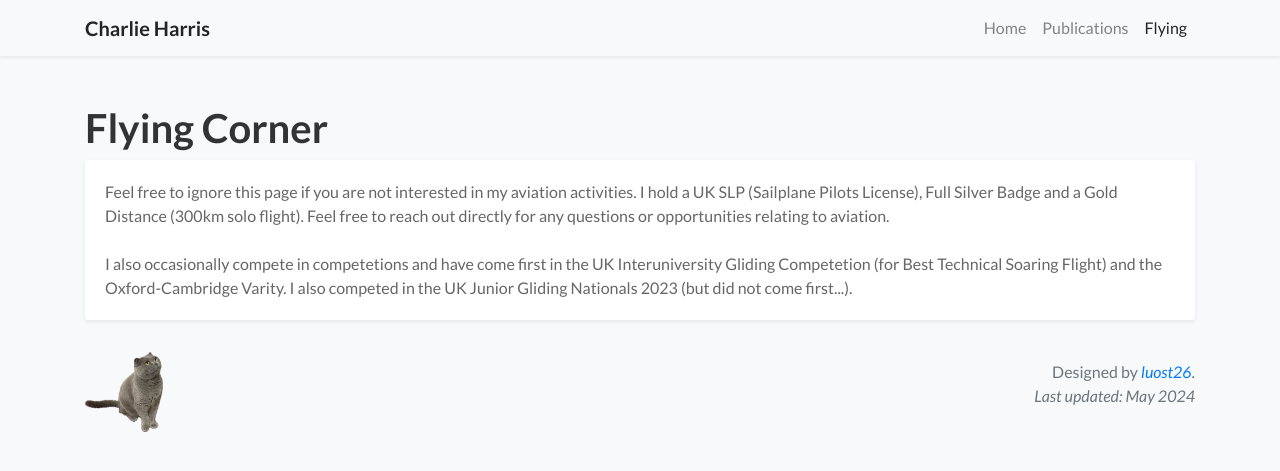
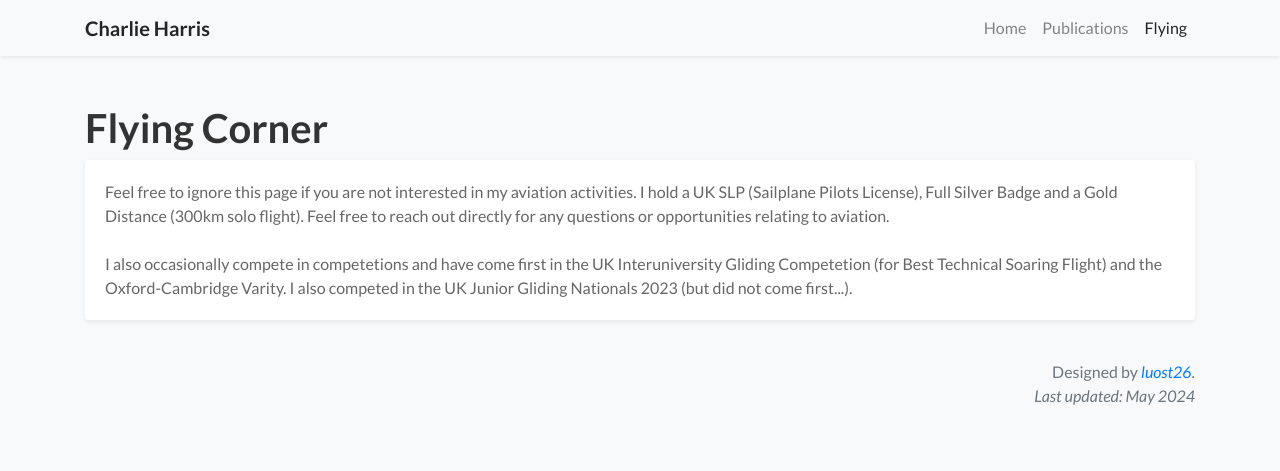
Before and after one commit to cch1999/new_website, a Jekyll site: the page built from flying.html, in a window 1280 px wide. Shown: the top 471 px of the page. Built offline with Jekyll 4.4.1, drawn with Linux system fonts in a browser that asks for light colours; a style sheet for code colours, icons or effects is not loaded.

Commit message:
remove cat

```diff
--- a/_includes/footer.html
+++ b/_includes/footer.html
@@ -2,9 +2,9 @@
     <div class="container">
         <div class="row mt-3">
             <div class="col-4">
-                <div class="text-muted mb-2">
+                <!-- <div class="text-muted mb-2">
                     <img src="assets/images/etc/cat.png" alt="logo" style="max-height: 80px;">
-                </div>
+                </div> -->
             </div>
             <div class="col-8">
                 <div class="text-right text-muted mt-2">
```
